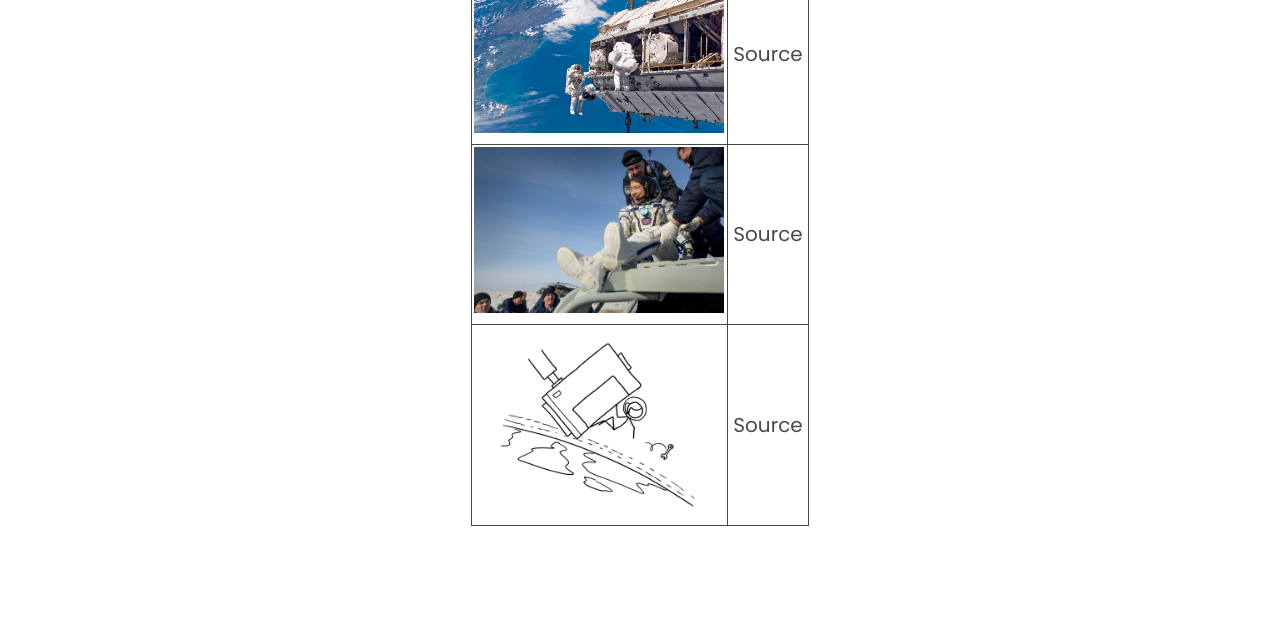
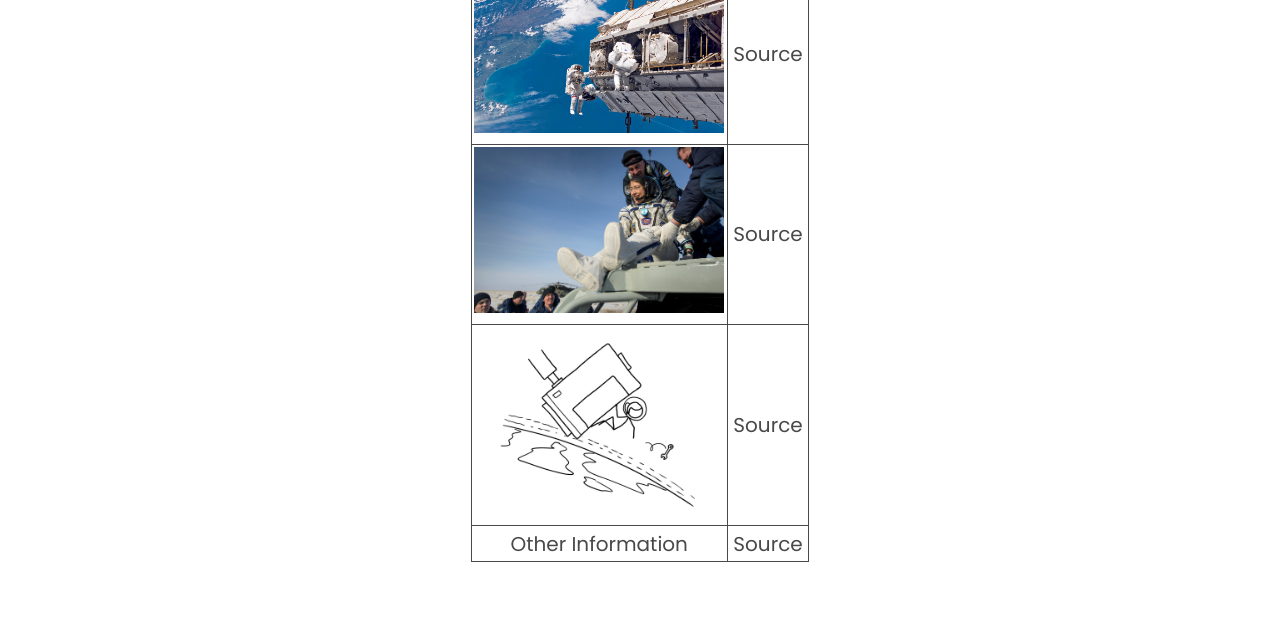
Before and after one commit to etashj/Beyond-Earth, a website: page public/about/sources/index.html in a window 1280 px wide. Shown: the part 1343-1963 px from the top of the page. Drawn offline with Linux system fonts and the light colour scheme.

Commit message:
Update index.html

```diff
--- a/public/about/sources/index.html
+++ b/public/about/sources/index.html
@@ -127,6 +127,12 @@
 		    <td><img src="../../assets/xkcd.jpeg"></td>
 				<td><a href="https://www.wired.com/story/xkcds-randall-munroe-on-how-to-mail-a-package-from-space/">Source</a></td>
 		  </tr>
+			<tr>
+		    <td>Other Information</td>
+				<td><a href="https://www.forbes.com/sites/charlottekiang/2019/11/02/the-2019-guide-to-space-travel/?sh=11658c697b9d">Source</a></td>
+		  </tr>
+
+
 
 
 
```
